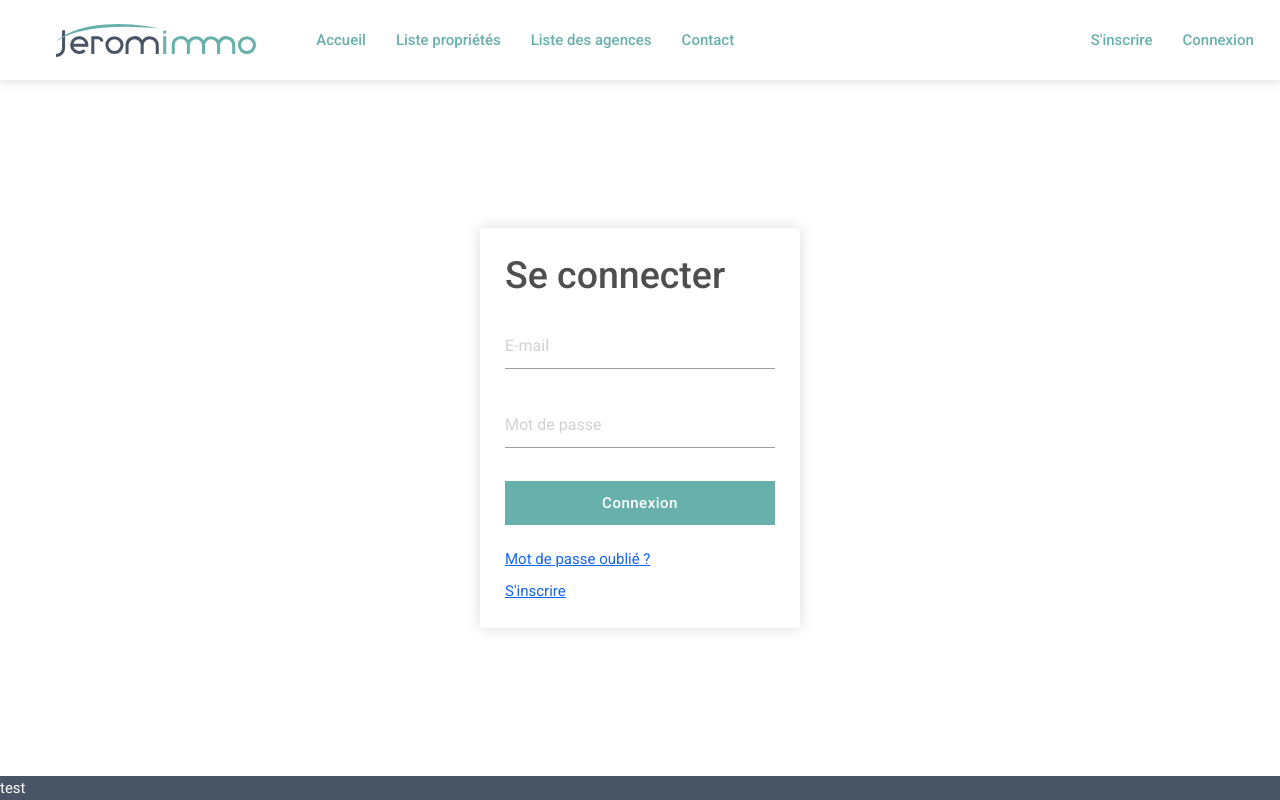
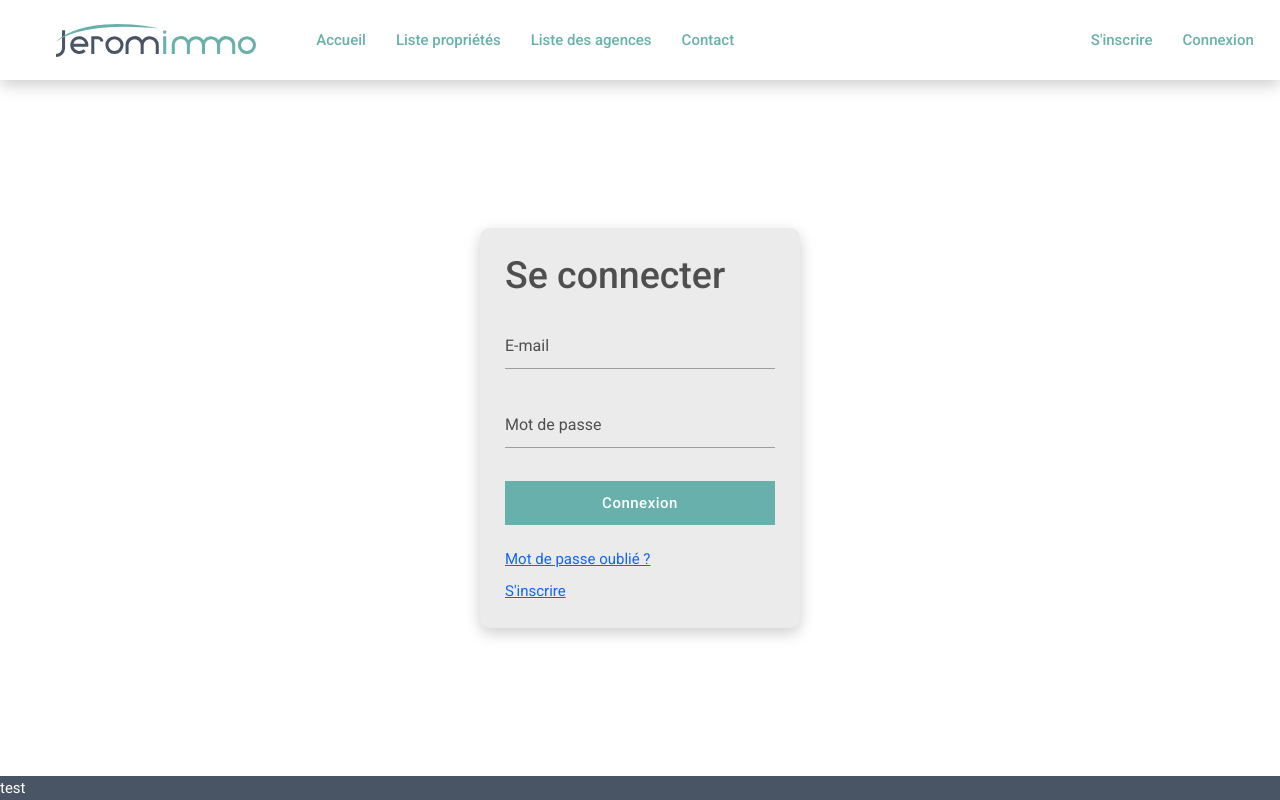
Before and after one commit to paulguillon/jeromimmoweb, a React (Create React App) app: page /login in a window 1280 px wide. Built offline with nearby package versions, Linux system fonts and the light colour scheme.

Commit message:
modif css

```diff
--- a/src/assets/css/general.css
+++ b/src/assets/css/general.css
@@ -31,3 +31,6 @@ img, object, embed, canvas, video, audio, picture, svg {
   flex-direction: column;
   justify-content: space-between;
 }
+body {
+  background-color: white;
+}
--- a/src/assets/css/login.css
+++ b/src/assets/css/login.css
@@ -1,10 +1,10 @@
 
 .container-form {
-    background-color: white;
+    background-color: rgb(235, 235, 235);
     padding: 25px 25px;
     display: flex;
-    border-radius: 5px;
-    box-shadow: 0px 0px 15px rgb(0 0 0 / 15%)
+    border-radius: 10px;
+    box-shadow: 0px 5px 15px rgb(0 0 0 / 20%)
 }
 
 .container-form .inputForm {
@@ -25,3 +25,6 @@
 .buttonForm:hover {
     background-color: #2ab7a9;
 }
+ ::placeholder {
+    color: #4f4f4f
+  }
--- a/src/assets/css/nav.css
+++ b/src/assets/css/nav.css
@@ -5,6 +5,8 @@
 nav {
     height: inherit!important;
     background-color: white;
+    box-shadow: 0px 5px 15px rgb(0 0 0 / 20%)!important;
+
 }
 
 nav ul li a {
```
Also changed, not shown: src/components/auth/login.tsx (+1 -25 lines), src/components/template/navigation.tsx (+3 -4 lines).
